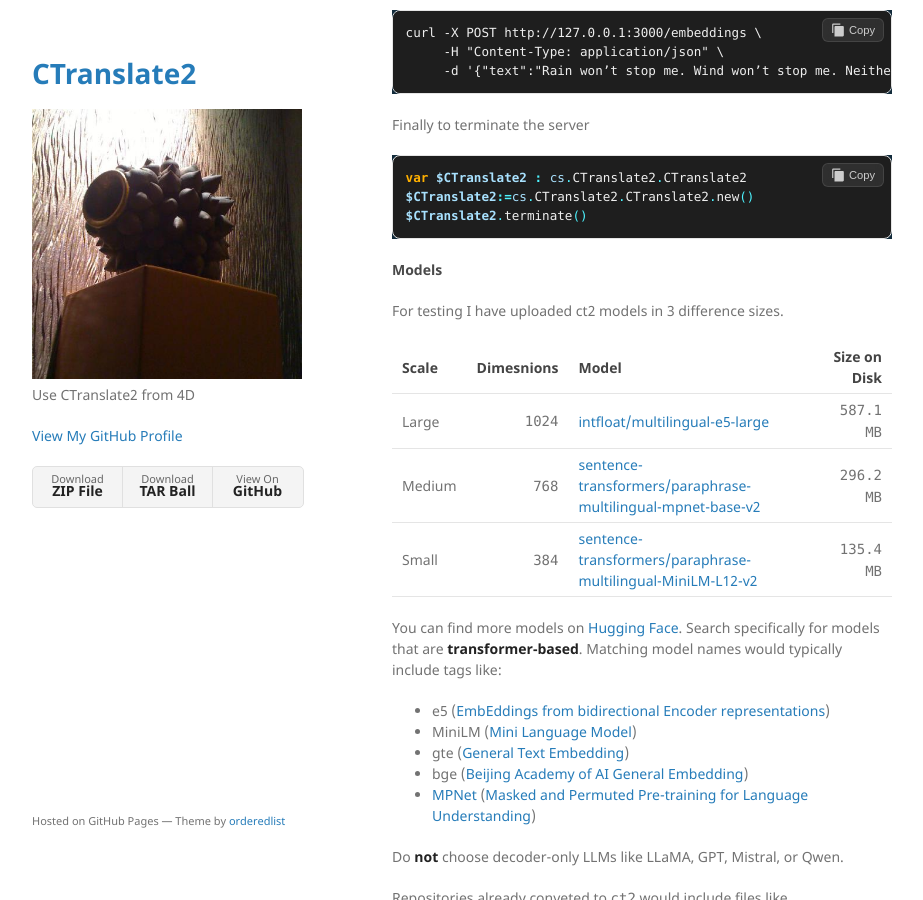
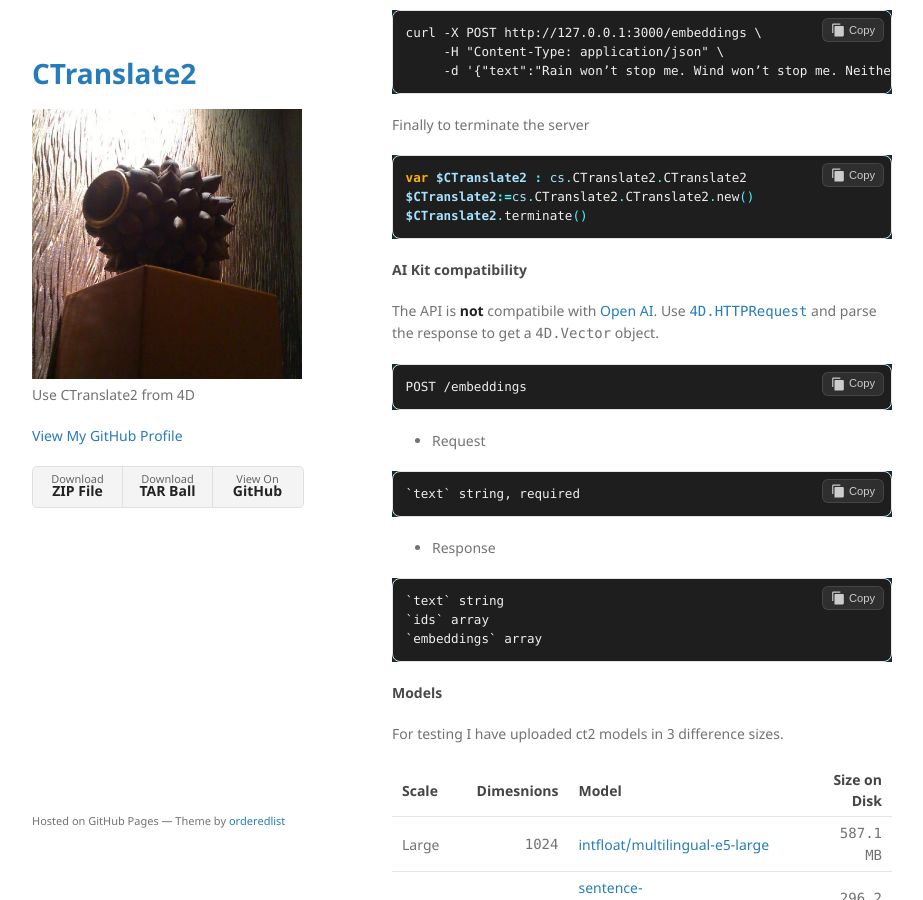
Before and after one commit to miyako/CTranslate2, a Jekyll site: the page built from index.md, in a window 1280 px wide and 900 px high, scrolled down 1161 px. Shown: the whole window, without its empty margins (178-1101 px from the left). Built offline with Jekyll 4.4.1, drawn with Linux system fonts in a browser that asks for light colours.

Commit message:
Update index.md

````diff
--- a/index.md
+++ b/index.md
@@ -64,6 +64,28 @@ $CTranslate2:=cs.CTranslate2.CTranslate2.new()
 $CTranslate2.terminate()
 ```
 
+#### AI Kit compatibility
+
+The API is **not** compatibile with [Open AI](https://platform.openai.com/docs/api-reference/embeddings). Use [`4D.HTTPRequest`](https://developer.4d.com/docs/commands/http-request) and parse the response to get a `4D.Vector` object.
+
+```
+POST /embeddings
+```
+
+* Request
+
+```
+`text` string, required
+```
+
+* Response
+
+```
+`text` string
+`ids` array
+`embeddings` array
+```
+
 #### Models
 
 For testing I have uploaded ct2 models in 3 difference sizes.
````
